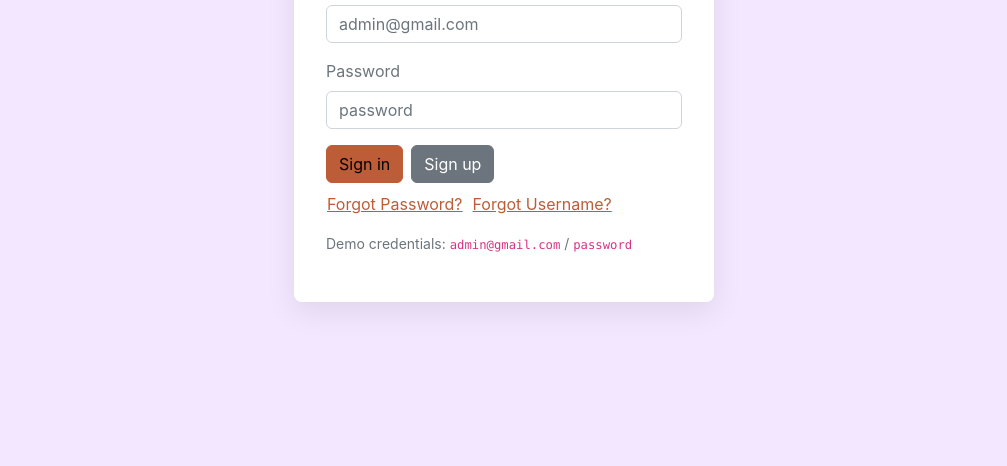
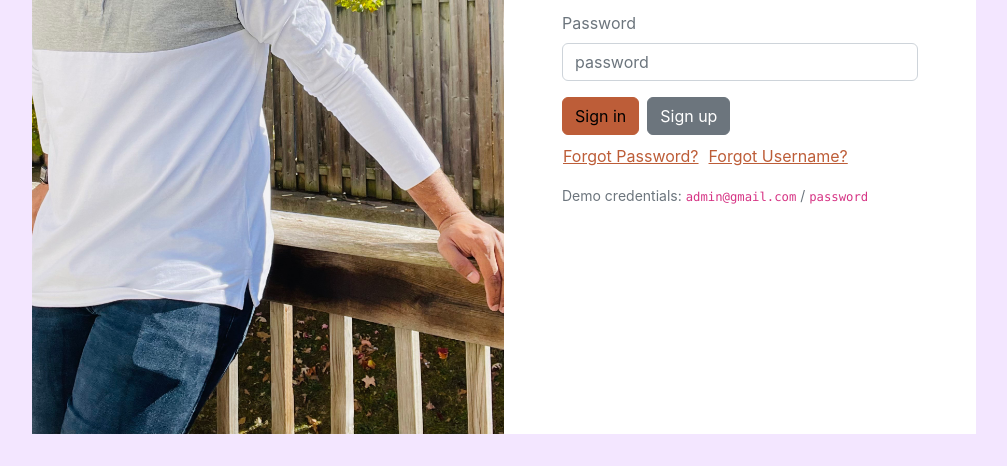
Before and after one commit to pavanparupalli/devops-portfolio-website, a plain HTML site: page login.html in a window 1280 px wide. Shown: the part 398-864 px from the top of the page, without its empty margins (272-1279 px from the left). Before the commit the page ends 800 px from the top, so only its background shows below. Drawn offline with Linux system fonts and the light colour scheme.

Commit message:
login page changed

```diff
--- a/css/login.css
+++ b/css/login.css
@@ -1,3 +1,57 @@
+/* Full-page two-column flex layout */
+.full-page-flex {
+  min-height: 100vh;
+  display: flex;
+  flex-direction: row;
+  align-items: stretch;
+  justify-content: stretch;
+  padding: 0;
+}
+.login-image-half {
+  flex: 1 1 0;
+  min-width: 0;
+  display: flex;
+  align-items: stretch;
+  justify-content: stretch;
+  overflow: hidden;
+}
+.login-image-half img {
+  width: 100%;
+  height: 100vh;
+  object-fit: cover;
+  display: block;
+}
+.login-card-half {
+  flex: 1 1 0;
+  min-width: 0;
+  display: flex;
+  align-items: stretch;
+  justify-content: center;
+  background: #fff;
+  height: 100vh;
+}
+.login-card-half .login-card {
+  width: 100%;
+  max-width: 420px;
+  display: flex;
+  flex-direction: column;
+  justify-content: center;
+  height: 100vh;
+  border-radius: 0;
+  box-shadow: none;
+}
+/* Flex container for login image and card */
+.login-flex {
+  display: flex;
+  align-items: center;
+  justify-content: center;
+  gap: 2rem;
+}
+.login-image {
+  display: flex;
+  align-items: center;
+  justify-content: center;
+}
 /* Simple login page styles */
 .login-container{
   min-height:100vh;
--- a/login.html
+++ b/login.html
@@ -8,12 +8,16 @@
     <link rel="stylesheet" href="./css/login.css">
   </head>
   <body>
-    <main class="login-container">
+
+    <main class="login-container full-page-flex">
+      <div class="login-image-half">
+        <img src="./assets/img/Opening_page.jpg" alt="Profile" />
+      </div>
+      <div class="login-card-half">
         <div class="login-card">
-        <h1>Welcome 👋</h1>
+          <h1 style="font-size:2rem;">Welcome 👋</h1>
           <p class="lead">Please sign in to view the resume.</p>
           <form id="loginForm" novalidate>
-          <!-- Username field removed -->
             <div class="mb-3">
               <label for="email" class="form-label">Username</label>
               <input id="email" name="email" class="form-control" type="email" placeholder="admin@gmail.com" required>
@@ -34,6 +38,7 @@
           </form>
           <p class="mt-3 small">Demo credentials: <code>admin@gmail.com</code> / <code>password</code></p>
         </div>
+      </div>
     </main>
 
     <script src="./js/scripts.js"></script>
```
Also changed, not shown: assets/img/Opening_page.jpg (added). Lines whose indentation alone changed are shown as unchanged.
